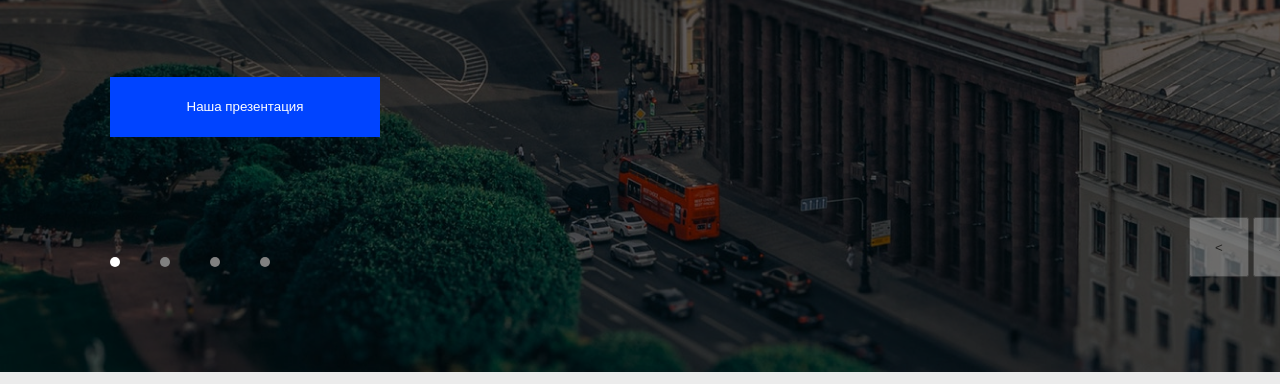
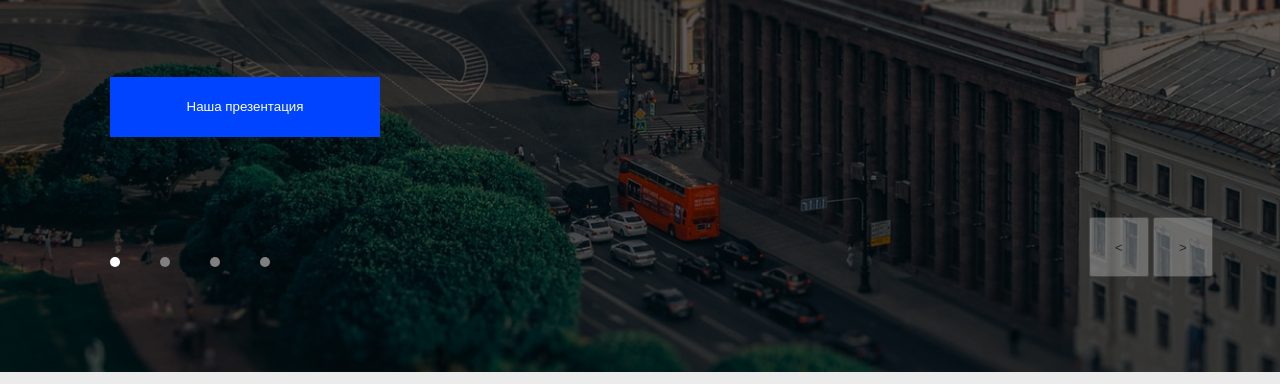
Before and after one commit to bulatovvna/BuhOne, a plain HTML site: page index.html in a window 1280 px wide. Shown: the part 416-800 px from the top of the page. Drawn offline with Linux system fonts and the light colour scheme.

Commit message:
BuhOne project

```diff
--- a/style.css
+++ b/style.css
@@ -123,7 +123,7 @@ h1 {
 
 .slider_quadrat {
     position: absolute;
-    right: -614px;
+    right: -514px;
     top: 353px;
 }
 
```
